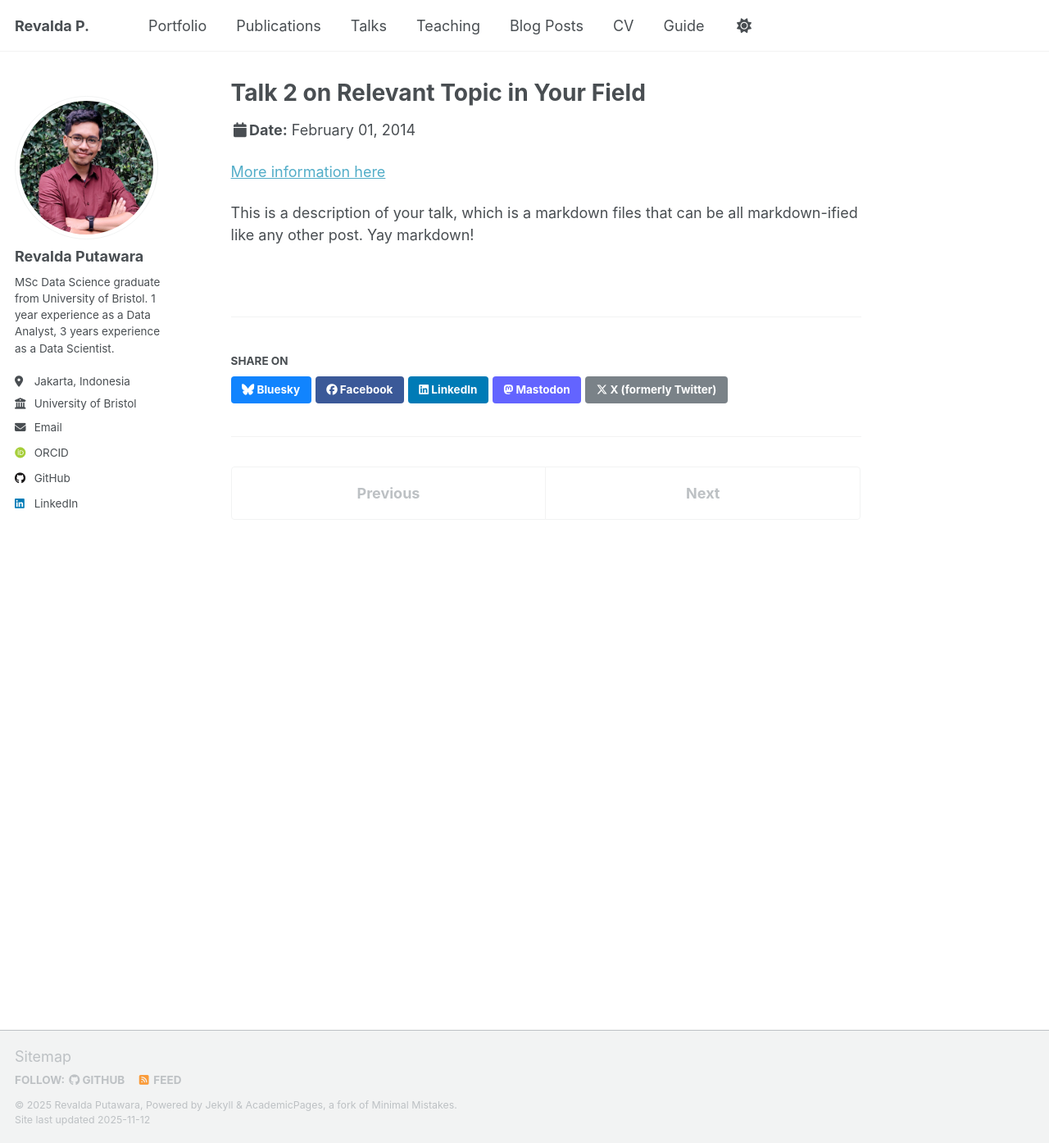
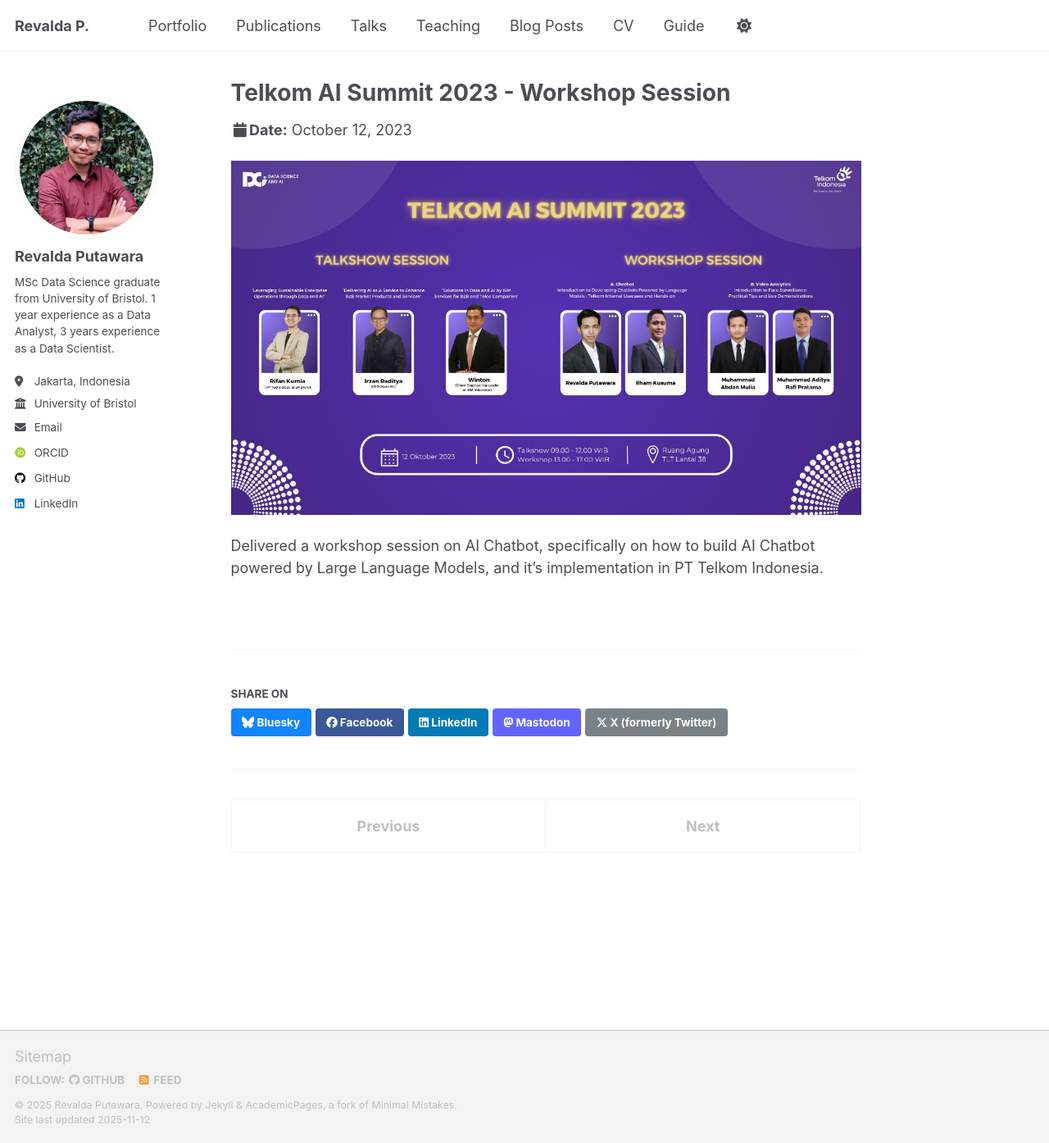
Before and after one commit to putawararevalda/putawararevalda.github.io, a Jekyll site: the page built from _talks/2014-02-01-talk-2.md, in a window 1280 px wide and 1394 px high. Shown: the whole window at 82% size. Built offline with Jekyll 4.4.1, drawn with Linux system fonts in a browser that asks for light colours; some web fonts are replaced; a script that is not in the unit is left out.

Commit message:
fixing talks

```diff
--- a/_talks/2014-02-01-talk-2.md
+++ b/_talks/2014-02-01-talk-2.md
@@ -1,13 +1,13 @@
 ---
-title: "Talk 2 on Relevant Topic in Your Field"
+title: "Telkom AI Summit 2023 - Workshop Session"
 collection: talks
 type: "Talk"
 permalink: /talks/2014-02-01-talk-2
-venue: "London School of Testing"
-date: 2014-02-01
-location: "London, UK"
+venue: "Telkom Landmark Tower"
+date: 2023-10-12
+location: "Jakarta, ID"
 ---
 
-[More information here](http://example2.com)
+<img src='/images/aisummitfacilitator.jpg'>
 
-This is a description of your talk, which is a markdown files that can be all markdown-ified like any other post. Yay markdown!
+Delivered a workshop session on AI Chatbot, specifically on how to build AI Chatbot powered by Large Language Models, and it's implementation in PT Telkom Indonesia.
```
Also changed, not shown: _publications/2024-02-17-paper-title-number-7.md (+1 -1 lines), _talks/2012-03-01-talk-1.md (deleted, +0 -11 lines), _talks/2014-03-01-talk-3.md (+8 -4 lines), images/aisummitfacilitator.jpg (added), images/favicon-192x192.png, images/favicon-32x32.png, images/favicon-512x512.png, images/favicon.ico, images/presentMBG.jpg (added), images/presentMBG2.jpg (added), 1 other file.
